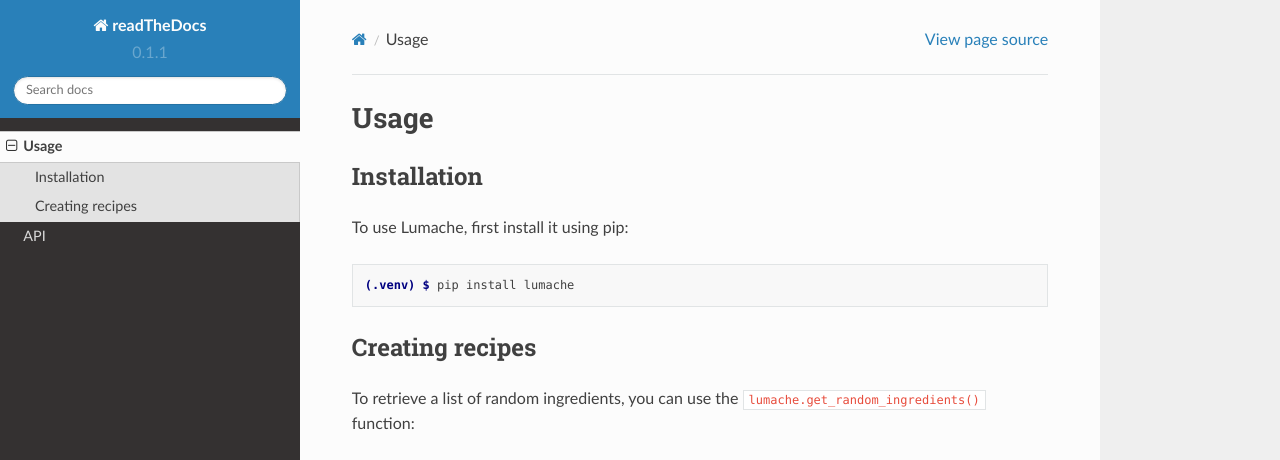
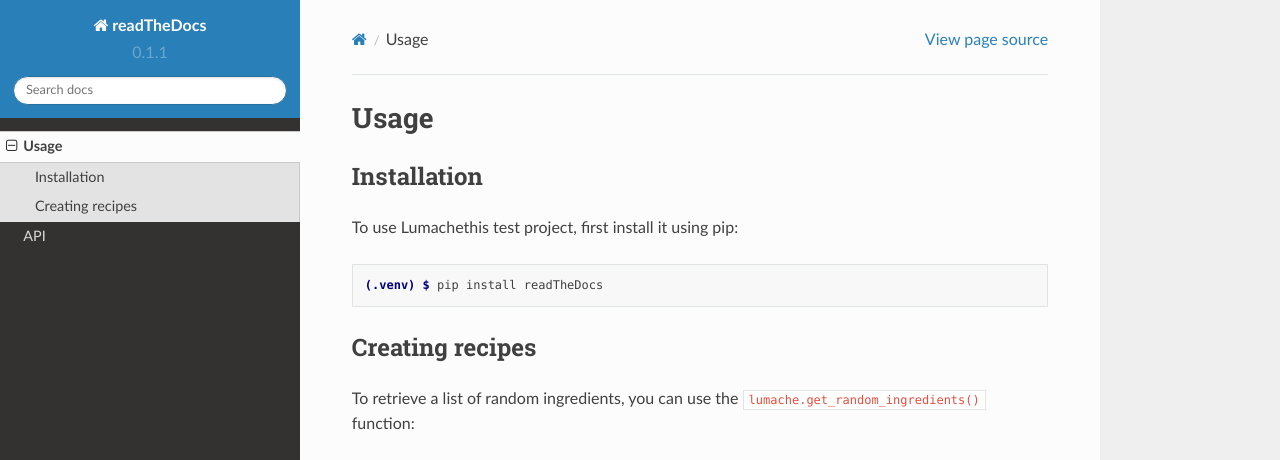
Before and after one commit to mercury-s-cabbage/readthedocs, a Sphinx documentation site: the page built from docs/source/usage.rst, in a window 1280 px wide and 1095 px high. Shown: the top 460 px of the window. Built offline with Sphinx 7.4.7 and the Read the Docs theme 2.0.0, drawn with Linux system fonts in a browser that asks for light colours; some of the changed text lies outside the part shown; grey boxes are pictures that could not be loaded.

Commit message:
Update usage.rst

```diff
--- a/docs/source/usage.rst
+++ b/docs/source/usage.rst
@@ -6,12 +6,11 @@
 Installation
 ------------
 
-To use Lumache, first install it using pip:
+To use Lumachethis test project, first install it using pip:
 
 .. code-block:: console
 
-   (.venv) $ pip install lumache
-
+   (.venv) $ pip install readTheDocs
 Creating recipes
 ----------------
 
@@ -27,7 +26,6 @@
 .. autoexception:: lumache.InvalidKindError
 
 For example:
-
 >>> import lumache
 >>> lumache.get_random_ingredients()
 ['shells', 'gorgonzola', 'parsley']
```
